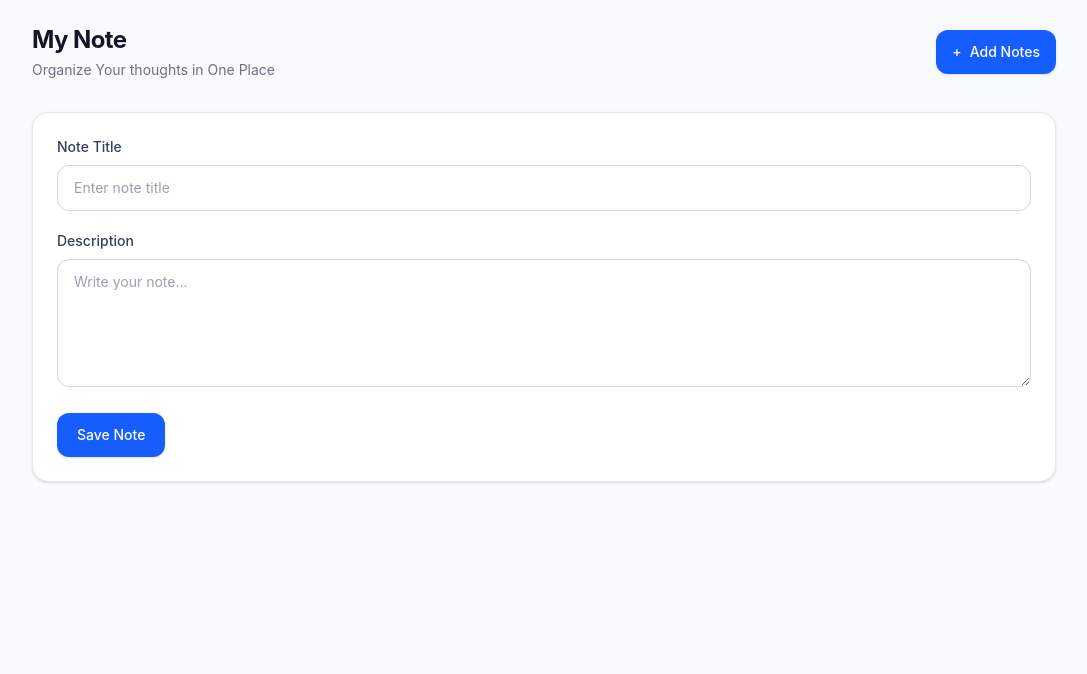
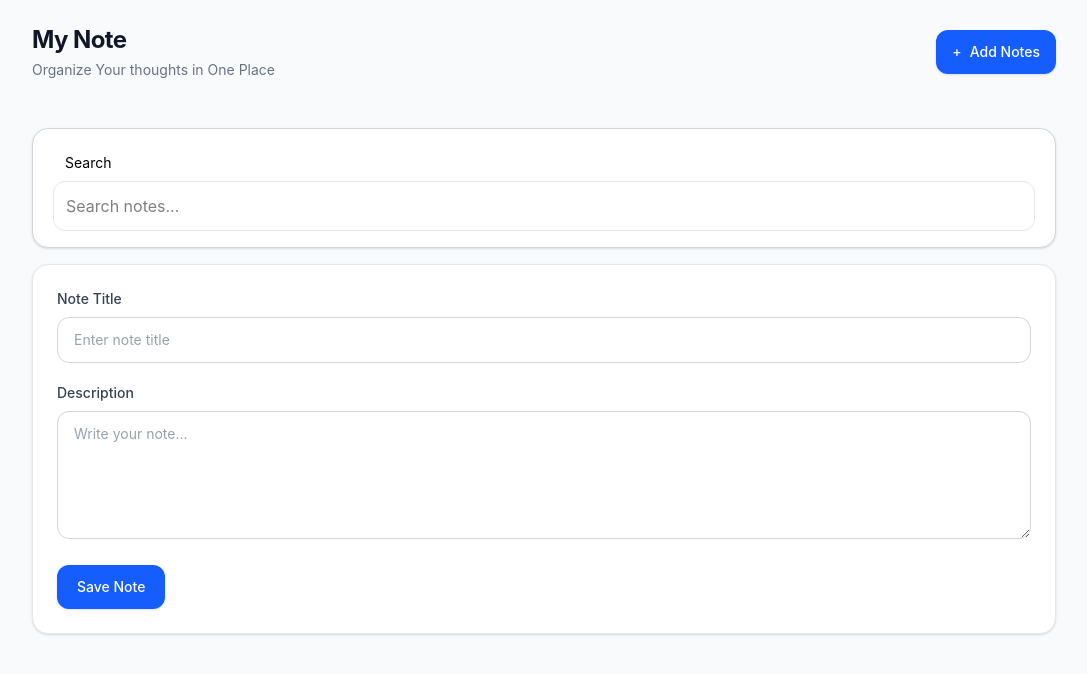
Before and after one commit to aryanoffical17-dev/Notes_App, a React (Vite) app in the folder NotesApp/: page / in a window 1280 px wide. Shown: the top 674 px of the page, without its empty margins (96-1183 px from the left). Built offline with nearby package versions, Linux system fonts and the light colour scheme.

Commit message:
feat: implement note search functionality and persist notes in local storage

```diff
--- a/NotesApp/src/App.jsx
+++ b/NotesApp/src/App.jsx
@@ -1,26 +1,68 @@
-import React, { useState } from 'react'
+import React, { useEffect, useState } from 'react'
 import NoteCard from './components/NoteCard'
 import PageHeader from './components/PageHeader'
 import NoteForm from './components/NoteForm'
 
 function App() {
 
-  const[notes,setNotes] = useState([])
+  const[notes,setNotes] = useState(()=>{
+    const savedNotes = localStorage.getItem("notes");
+    return savedNotes?JSON.parse(savedNotes):[];
+  });
 
   const addNote = (newNote) =>{
     setNotes((prevNotes) => [...prevNotes ,newNote])
   }
 
+  useEffect(()=>{
+    localStorage.setItem( "notes",JSON.stringify(notes))
+  },[notes])
+
+  const [search,setSearch] = useState("")
+  const [debouncedSearch,setdebouncedSearch] =useState("")
+
+  const filteredNotes = notes.filter((note) =>
+  note.title
+    .toLowerCase()
+    .includes(debouncedSearch.toLowerCase())
+);
+
+
+  useEffect(()=>{
+    const timer = setTimeout(() => {
+      setdebouncedSearch(search)
+    }, 500);
+
+    return () =>{
+      clearTimeout(timer);
+    };
+  },[search])
+
+
+
   return (
     <div className='min-h-screen bg-gray-50 p-6'>
 
-      <div className='mx-auto max-w-5xl'>
+      <div className='mx-auto max-w-5xl '>
+
       <PageHeader/>
+       <div className='py-4'>
+      <div className='border rounded-2xl border-gray-300 bg-white shadow-sm outline-none py-4 px-5'>
+        <h1 className=' text-sm py-2 px-3'>Search</h1>
+       <input
+  type="text"
+  placeholder="Search notes..."
+  value={search}
+  onChange={(e) => setSearch(e.target.value)}
+  className="w-full rounded-xl border border-gray-200 bg-white outline-none focus:ring-2 p-3 focus:ring-blue-500"
+/>
+    </div>
+      </div>
 
       <NoteForm onAddNote={addNote}/>
 
        <div className="mt-6 grid grid-cols-1 gap-5 md:grid-cols-2 lg:grid-cols-3">
-    {notes.map((note, index) => (
+    {filteredNotes.map((note, index) => (
             <NoteCard
               key={index}
               title={note.title}
```
Lines whose indentation alone changed are shown as unchanged.
